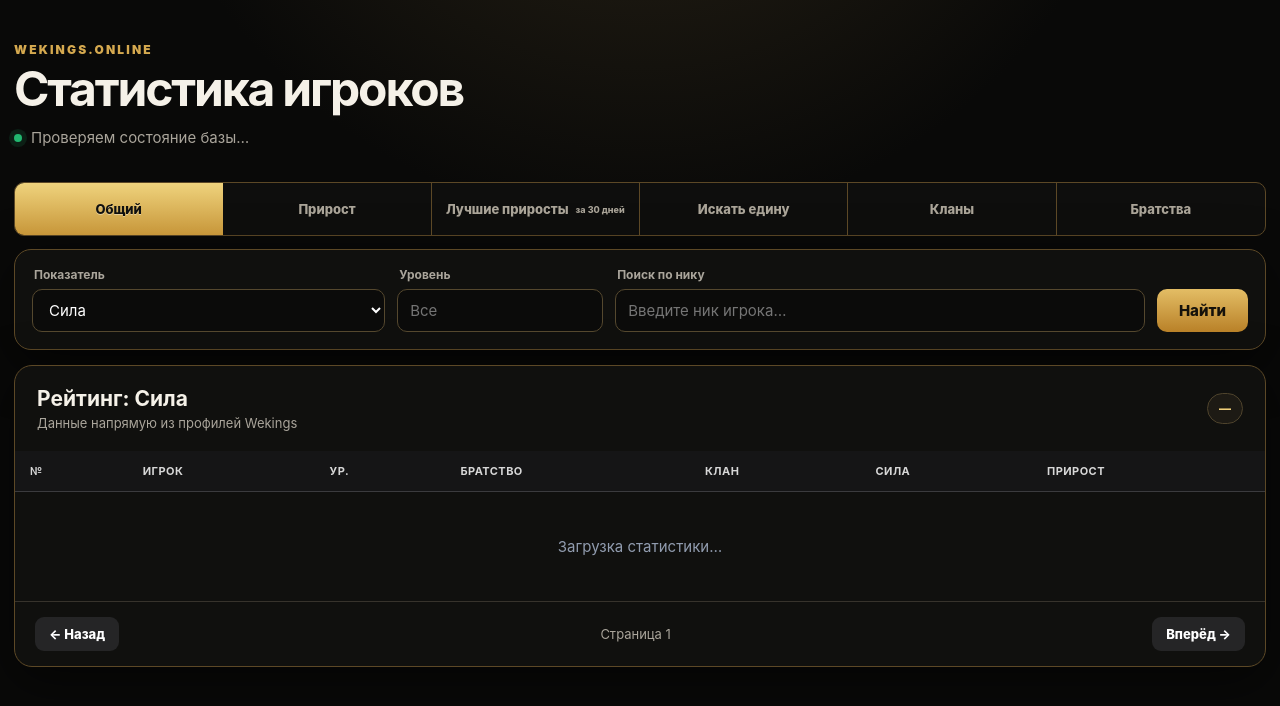
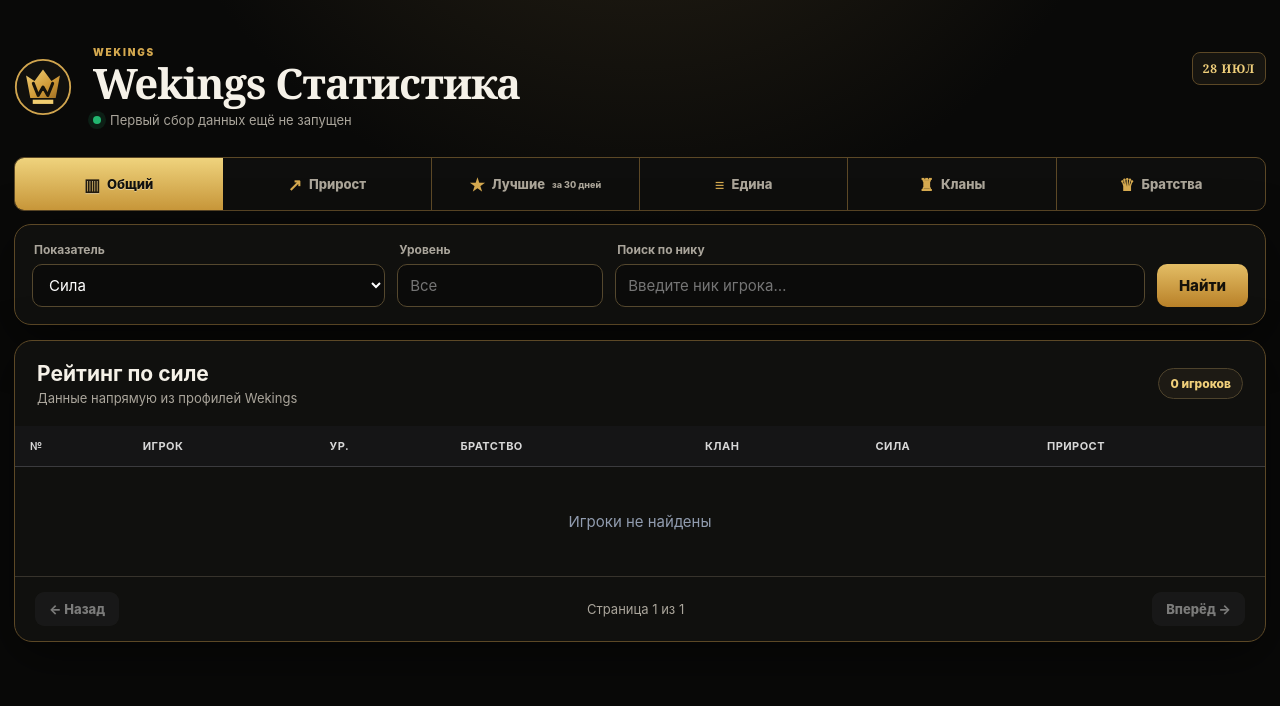
Before and after one commit to michel54543-design/wekings-statistics, a Flask app: page / in a window 1280 px wide. Shown: the top 706 px of the page. Run offline with Flask 3, Linux system fonts and the light colour scheme; data that the repository does not hold is empty.

Commit message:
Add files via upload

```diff
--- a/templates/index.html
+++ b/templates/index.html
@@ -3,7 +3,7 @@
 <head>
   <meta charset="utf-8">
   <meta name="viewport" content="width=device-width,initial-scale=1">
-  <meta name="theme-color" content="#0d1627">
+  <meta name="theme-color" content="#090908">
   <title>Wekings — статистика игроков</title>
   <link rel="icon" href="/static/favicon.ico" sizes="any">
   <link rel="icon" href="/static/favicon.svg" type="image/svg+xml">
@@ -12,24 +12,25 @@
 </head>
 <body class="dark">
   <main class="page">
-    <header>
-      <div>
-        <p class="brand">WEKINGS.ONLINE</p>
-        <h1>Статистика игроков</h1>
+    <header class="site-header">
+      <img class="site-mark" src="/static/wekings-gold.svg" alt="">
+      <div class="site-heading">
+        <p class="brand">WEKINGS</p>
+        <h1>Wekings Статистика</h1>
         <p class="status"><i></i><span id="statusText">Проверяем состояние базы…</span></p>
       </div>
+      <time id="todayBadge" class="today-badge"></time>
     </header>
 
     <nav class="modes" aria-label="Режим статистики">
-      <button data-mode="general" class="active">Общий</button>
-      <button data-mode="growth">Прирост</button>
-      <button data-mode="best">Лучшие приросты <small>за 30 дней</small></button>
-      <button data-mode="stats">Искать едину</button>
-      <button data-mode="clans">Кланы</button>
-      <button data-mode="brotherhoods">Братства</button>
+      <button data-mode="general" class="active"><span class="mode-icon">▥</span>Общий</button>
+      <button data-mode="growth"><span class="mode-icon">↗</span>Прирост</button>
+      <button data-mode="best"><span class="mode-icon">★</span>Лучшие <small>за 30 дней</small></button>
+      <button data-mode="stats"><span class="mode-icon">≡</span>Едина</button>
+      <button data-mode="clans"><span class="mode-icon">♜</span>Кланы</button>
+      <button data-mode="brotherhoods"><span class="mode-icon">♛</span>Братства</button>
     </nav>
 
-    <button id="filterToggle" class="filter-toggle">⚙ Фильтры</button>
     <section id="filters" class="controls">
       <label id="fromWrap" class="date-control hidden"><span>От</span><select id="dateFrom"></select></label>
       <label id="toWrap" class="date-control hidden"><span id="toLabel">Снимок данных</span><select id="dateTo"></select></label>
@@ -56,6 +57,7 @@
       <label><span>Уровень</span><input id="level" type="number" min="1" placeholder="Все"></label>
       <label class="search"><span>Поиск по нику</span><input id="query" placeholder="Введите ник игрока…"></label>
       <button id="find">Найти</button>
+      <button id="filterToggle" class="filter-toggle" title="Дополнительные фильтры" aria-label="Дополнительные фильтры">☷</button>
     </section>
 
     <section id="playerDetail" class="player-detail hidden">
@@ -97,9 +99,10 @@
     </section>
   </main>
   <nav class="mobile-nav" aria-label="Основные разделы">
-    <button data-mobile-mode="general" class="active"><span>🏆</span>Рейтинг</button>
-    <button data-mobile-mode="growth"><span>📈</span>Прирост</button>
-    <button id="mobilePlayer"><span>👤</span>Игрок</button>
+    <button data-mobile-mode="general" class="active"><span class="nav-icon">♜</span>Топ</button>
+    <button data-mobile-mode="growth"><span class="nav-icon">↗</span>Прирост</button>
+    <button id="mobileGroups"><span class="nav-icon">♛</span>Группы</button>
+    <button id="mobilePlayer"><span class="nav-icon">♙</span>Игрок</button>
   </nav>
   <div id="copyToast" class="copy-toast" role="status">Ник скопирован</div>
   <script src="/static/app.js"></script>
```
